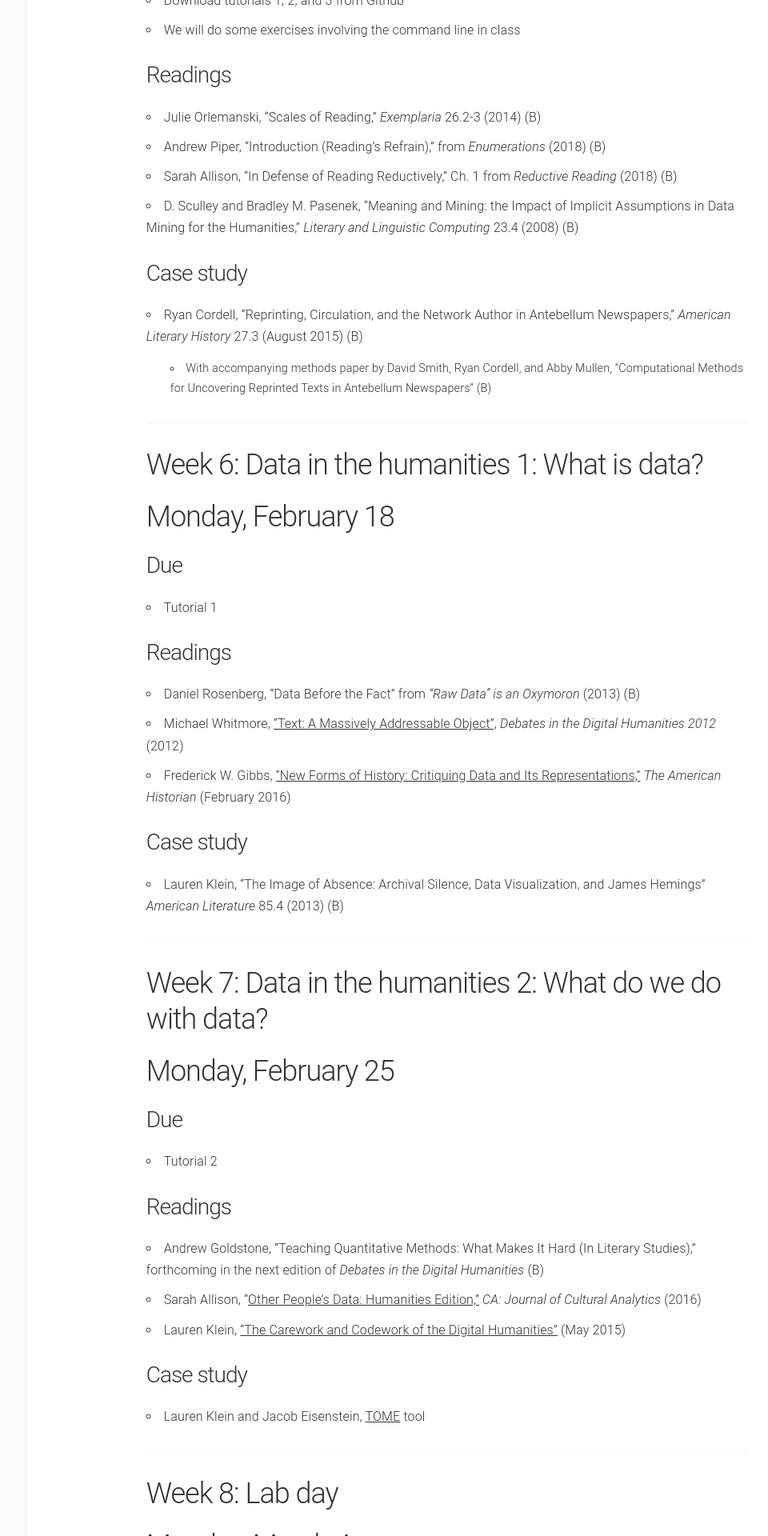
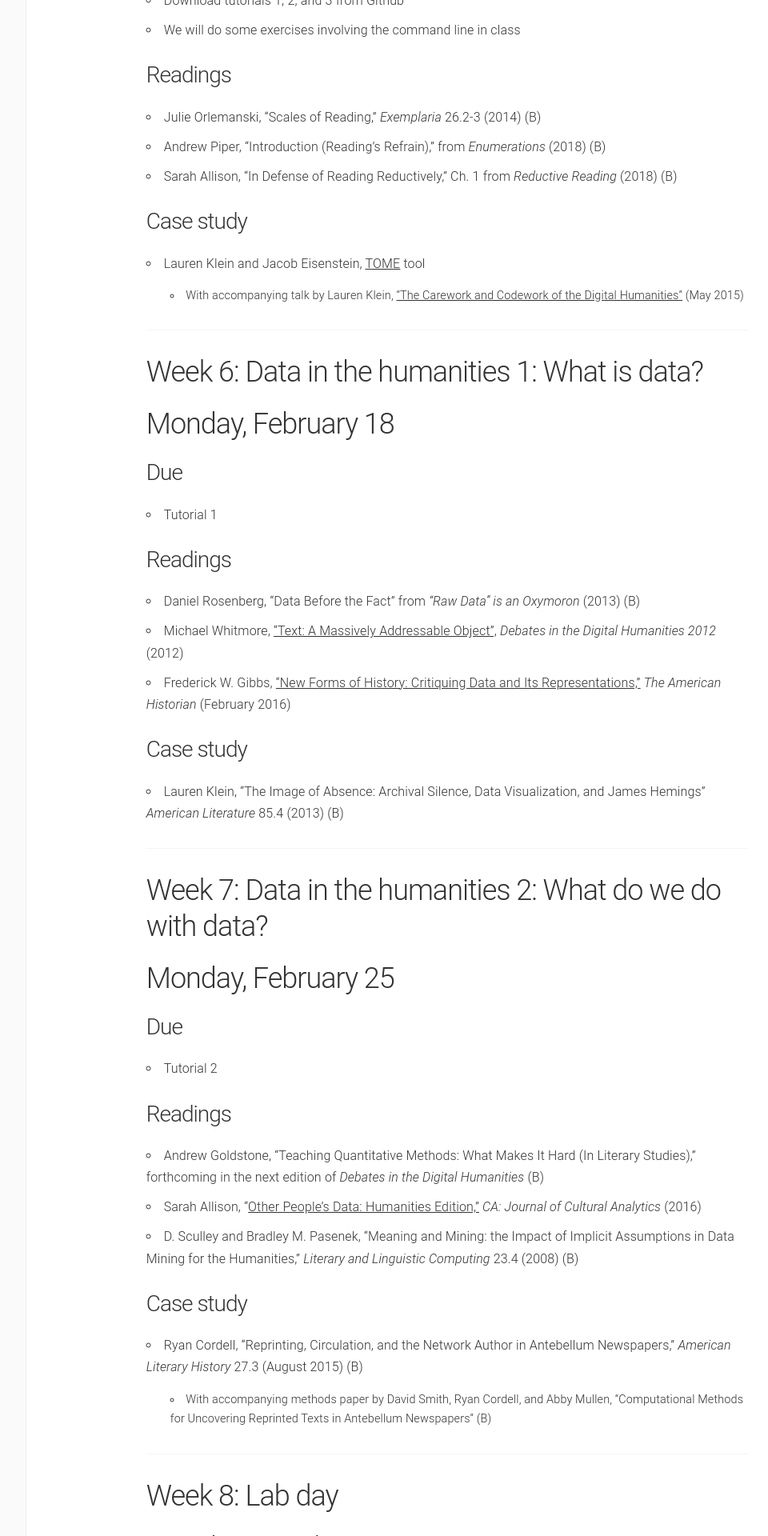
Before and after one commit to lcthomas/eng682s19, a Jekyll site: the page built from schedule.md, in a window 1280 px wide. Shown: the part 2847-4767 px from the top of the page at 80% size, without its empty margins (180-1140 px from the left). Built offline with Jekyll 4.4.1, drawn with Linux system fonts in a browser that asks for light colours; part of the change alters nothing that is shown.

Commit message:
Weeks 5 and 7 revisions

```diff
--- a/schedule.md
+++ b/schedule.md
@@ -74,11 +74,10 @@ _The Administration of DH_
 * Julie Orlemanski, “Scales of Reading,” _Exemplaria_ 26.2-3 (2014) (B)
 * Andrew Piper, "Introduction (Reading's Refrain)," from _Enumerations_ (2018) (B)
 * Sarah Allison, "In Defense of Reading Reductively," Ch. 1 from _Reductive Reading_ (2018) (B)
-* D. Sculley and Bradley M. Pasenek, “Meaning and Mining: the Impact of Implicit Assumptions in Data Mining for the Humanities,” _Literary and Linguistic Computing_ 23.4 (2008) (B)
 
 ### Case study
-* Ryan Cordell, “Reprinting, Circulation, and the Network Author in Antebellum Newspapers," _American Literary History_ 27.3 (August 2015) (B)
-   * With accompanying methods paper by David Smith, Ryan Cordell, and Abby Mullen, “Computational Methods for Uncovering Reprinted Texts in Antebellum Newspapers” (B)
+* Lauren Klein and Jacob Eisenstein, [TOME](http://tome.lmc.gatech.edu/#overview) tool
+    * With accompanying talk by Lauren Klein, [“The Carework and Codework of the Digital Humanities”](http://lklein.com/2015/06/the-carework-and-codework-of-the-digital-humanities/) (May 2015)
 
 ----
 
@@ -105,10 +104,11 @@ _The Administration of DH_
 ### Readings
 * Andrew Goldstone, "Teaching Quantitative Methods: What Makes It Hard (In Literary Studies)," forthcoming in the next edition of _Debates in the Digital Humanities_ (B)
 * Sarah Allison, “[Other People’s Data: Humanities Edition,”](http://culturalanalytics.org/2016/12/other-peoples-data-humanities-edition/) _CA: Journal of Cultural Analytics_ (2016)
-* Lauren Klein, [“The Carework and Codework of the Digital Humanities”](http://lklein.com/2015/06/the-carework-and-codework-of-the-digital-humanities/) (May 2015)
+* D. Sculley and Bradley M. Pasenek, “Meaning and Mining: the Impact of Implicit Assumptions in Data Mining for the Humanities,” _Literary and Linguistic Computing_ 23.4 (2008) (B)
 
 ### Case study
-* Lauren Klein and Jacob Eisenstein, [TOME](http://tome.lmc.gatech.edu/#overview) tool
+* Ryan Cordell, “Reprinting, Circulation, and the Network Author in Antebellum Newspapers," _American Literary History_ 27.3 (August 2015) (B)
+   * With accompanying methods paper by David Smith, Ryan Cordell, and Abby Mullen, “Computational Methods for Uncovering Reprinted Texts in Antebellum Newspapers” (B)
 
 ----
 
```
